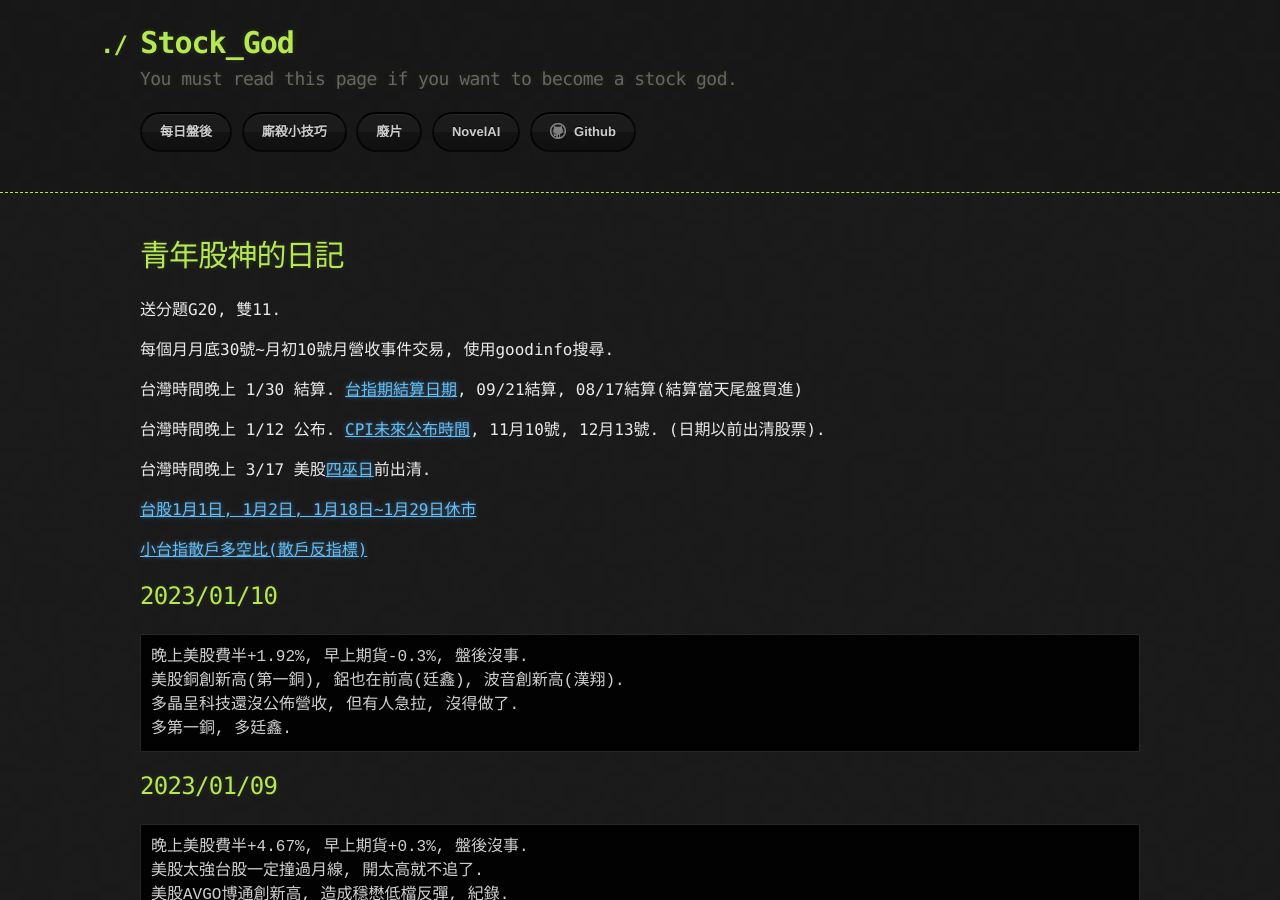
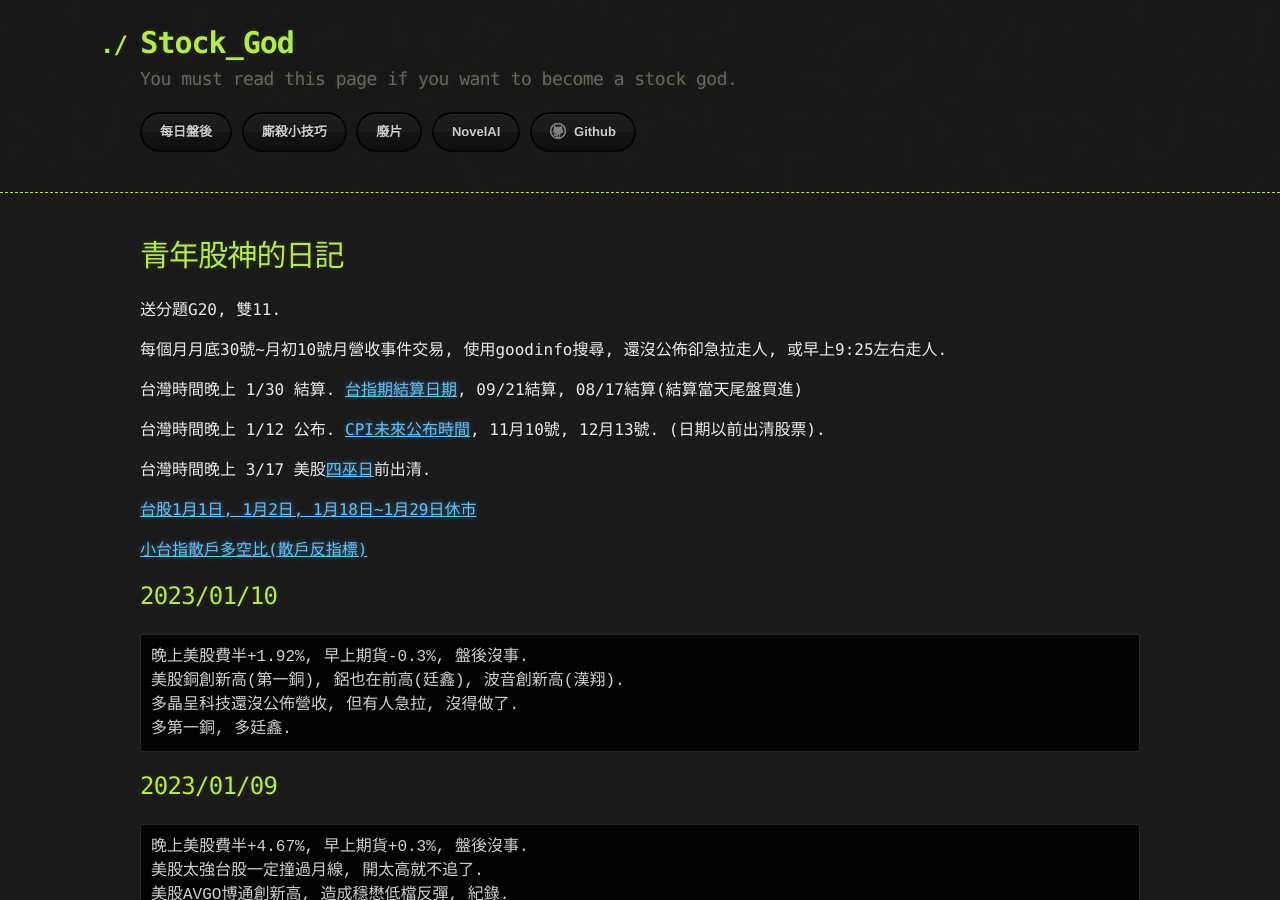
Before and after one commit to lepg5487/Stock_God, a Jekyll site: the page built from index.md, in a window 1280 px wide and 900 px high. Built offline with Jekyll 4.4.1, drawn with Linux system fonts in a browser that asks for light colours; our own code applies the rules of GitHub Pages for plain Markdown files.

Commit message:
Update index.md

```diff
--- a/index.md
+++ b/index.md
@@ -6,7 +6,7 @@ layout: testlayouts
 
 送分題G20, 雙11.
 
-每個月月底30號~月初10號月營收事件交易, 使用goodinfo搜尋.
+每個月月底30號~月初10號月營收事件交易, 使用goodinfo搜尋, 還沒公佈卻急拉走人, 或早上9:25左右走人.
 
 台灣時間晚上 1/30 結算. [台指期結算日期](https://www.taifex.com.tw/file/taifex/CHINESE/4/2023Calendar_cv1.pdf), 09/21結算, 08/17結算(結算當天尾盤買進)
 
```
